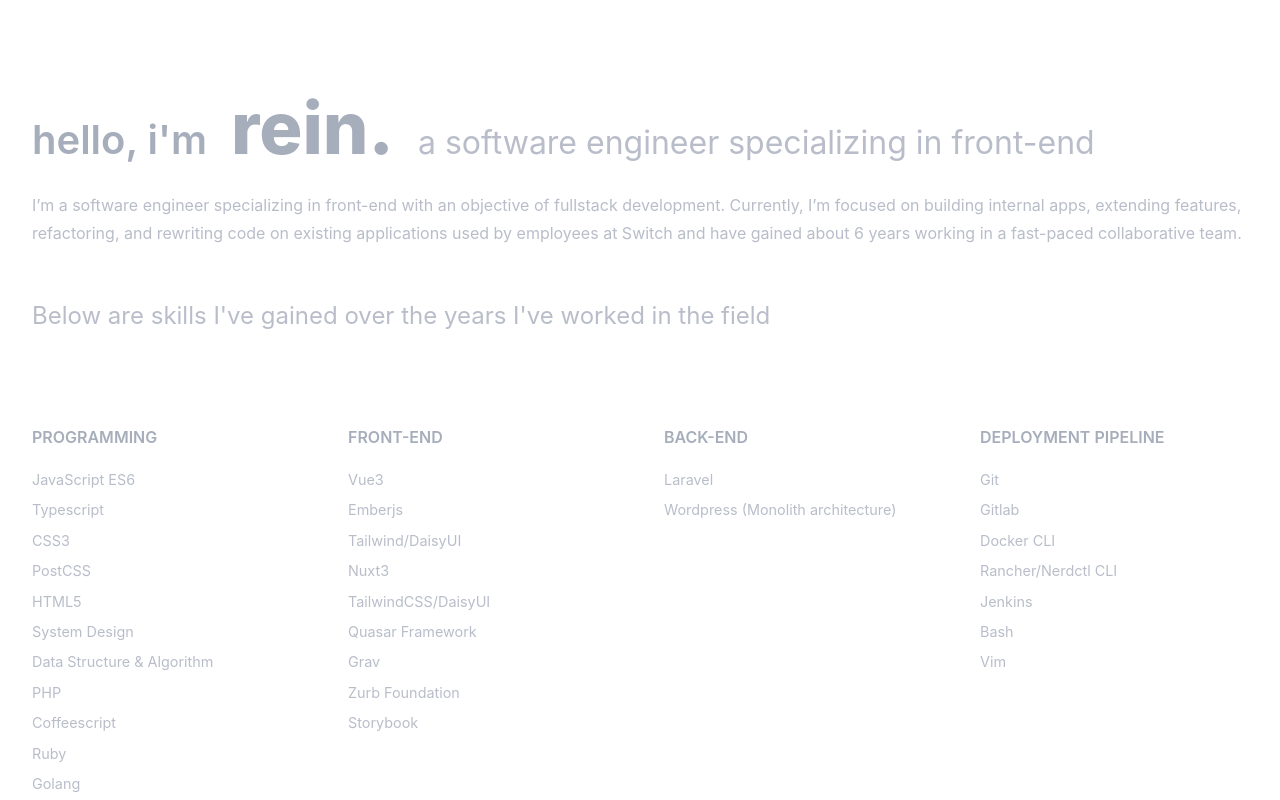
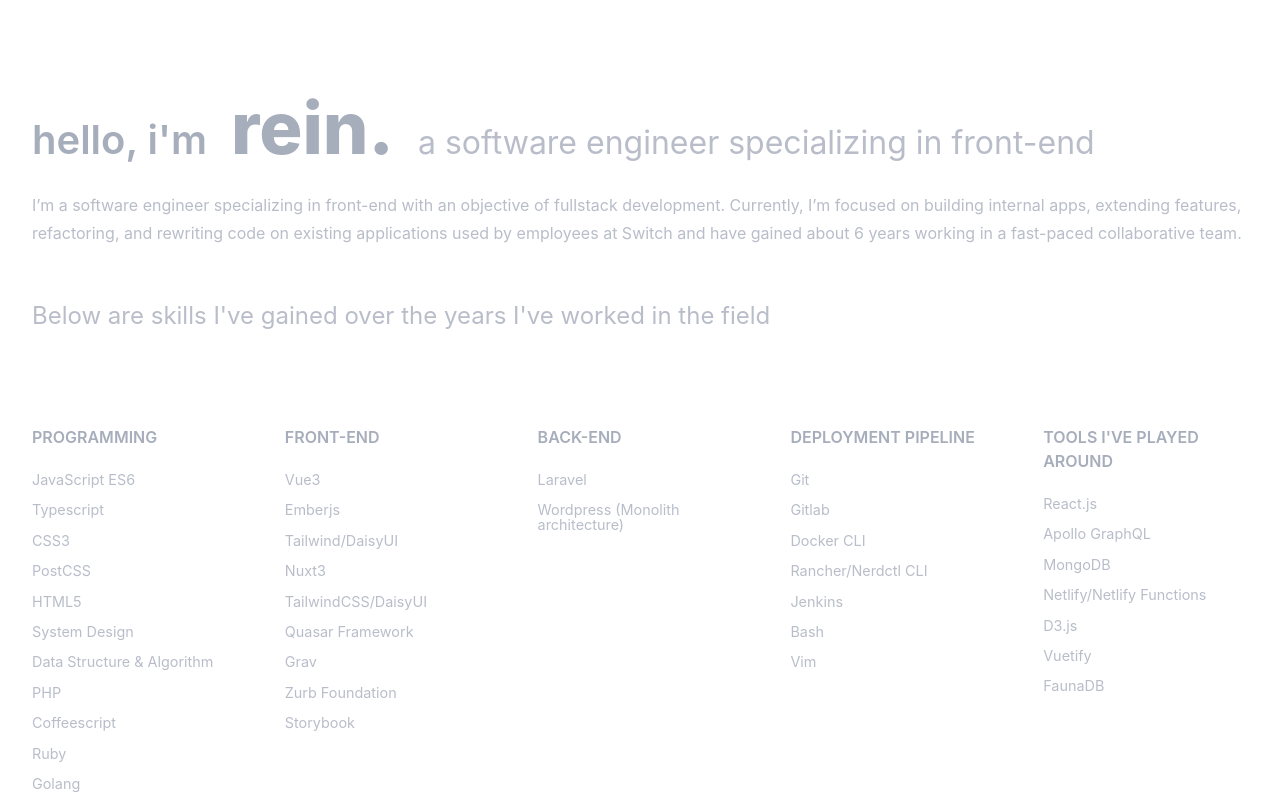
Before and after one commit to rlynjb/ds_ayyy, a Vue app: page / in a window 1280 px wide. Shown: the top 800 px of the page. Built offline with nearby package versions, Linux system fonts and the light colour scheme.

Commit message:
added played around

```diff
--- a/src/views/HomeView.vue
+++ b/src/views/HomeView.vue
@@ -55,6 +55,20 @@
         -->
       </div>
     </div>
+
+    <div class="skills">
+      <h4>Tools I've played around</h4>
+      <div
+        v-for="(skill, sIndex) in played_skills"
+        :key="'backendskills-'+sIndex"
+        class="item"
+      >
+        <h5>{{ skill.name }}</h5>
+        <!--
+        <progress v-if="skill.progress" class="progress progress-primary" :value="skill.progress" max="100"></progress>
+        -->
+      </div>
+    </div>
   </main>
 </template>
 
@@ -100,6 +114,15 @@
         { name: 'Bash', progress: '30' },
         { name: 'Vim' }
       ],
+      played_skills: [
+        { name: 'React.js', progress: '30' },
+        { name: 'Apollo GraphQL', progress: "50"},
+        { name: 'MongoDB', progress: '30' },
+        { name: 'Netlify/Netlify Functions', progress: '30' },
+        { name: 'D3.js', progress: '30' },
+        { name: 'Vuetify', progress: '30' },
+        { name: 'FaunaDB' }
+      ],
     }
   },
 }
@@ -107,7 +130,7 @@
 
 <style lang="postcss">
 .skills-tracker {
-  @apply container mx-auto grid lg:grid-cols-4 md:grid-cols-4 sm:grid-cols-1 gap-12 pb-14 mb-14;
+  @apply container mx-auto grid lg:grid-cols-5 md:grid-cols-5 sm:grid-cols-1 gap-12 pb-14 mb-14;
 }
 .skills {
   @apply col-span-1 grid grid-cols-1 gap-4 content-start;
```
